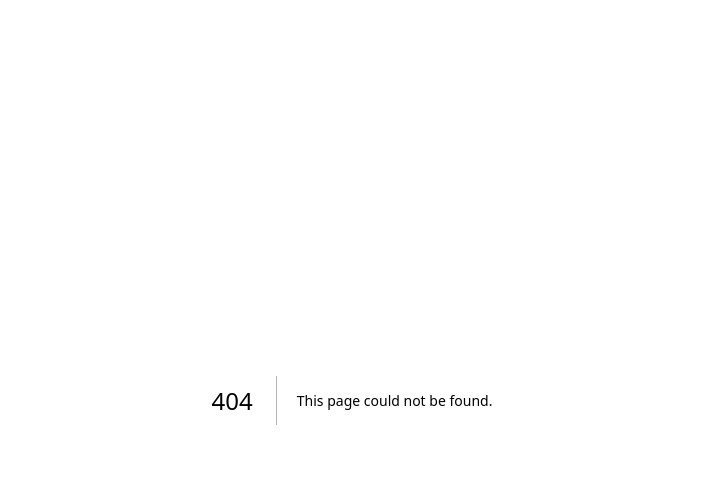
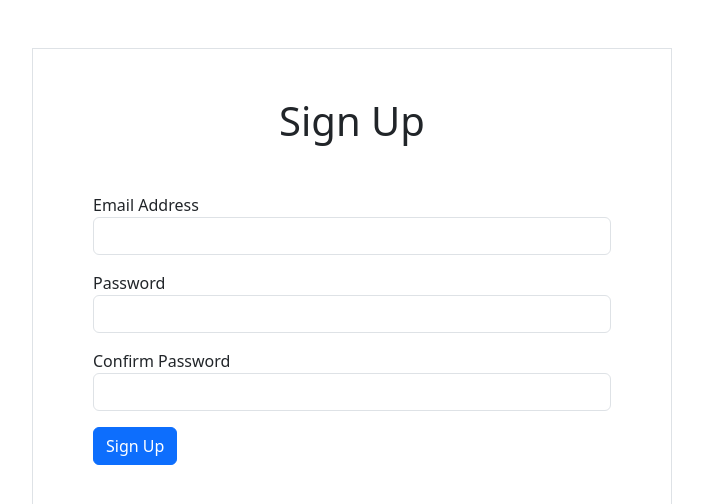
Before and after one commit to HuseyinKaraman/microservice-ticketing-app, a Next.js app in the folder client/: page /auth/signup in a window 1280 px wide. Before the commit this address had no page. Shown: the top 504 px of the page, without its empty margins (288-991 px from the left). Built offline with nearby package versions, Linux system fonts and the light colour scheme.

Commit message:
added signin & signup

```diff
--- /dev/null
+++ b/client/pages/auth/signup.js
@@ -0,0 +1,69 @@
+import React, { useState } from "react";
+import Router from "next/router";
+import useRequest from "../../hooks/use-request";
+
+
+const Signup = () => {
+    const [email, setEmail] = useState("");
+    const [password, setPassword] = useState("");
+    const [confirmPassword, setConfirmPassword] = useState("");
+    const { doRequest, errors } = useRequest({
+      url: "http://microservice-ticketing.test/api/users/signup",
+      method: "post",
+      body: {
+        email,
+        password,
+      },
+      onSuccess: () => Router.push("/"),
+    });
+
+  const handleSubmit = async (e) => {
+    e.preventDefault();
+
+    if (password !== confirmPassword) {
+      alert("Password does not match");
+      return;
+    }
+
+    await doRequest();
+  };
+
+  return (
+    <div className="container mt-5 w-50 border p-5">
+      <h1 className="mb-3 text-center">Sign Up</h1>
+      <form className="container mt-5" onSubmit={handleSubmit}>
+        <div className="form-group mb-3">
+          <label>Email Address</label>
+          <input
+            className="form-control"
+            type="email"
+            value={email}
+            onChange={(e) => setEmail(e.target.value)}
+          />
+        </div>
+        <div className="form-group mb-3">
+          <label>Password</label>
+          <input
+            className="form-control"
+            type="password"
+            value={password}
+            onChange={(e) => setPassword(e.target.value)}
+          />
+        </div>
+        <div className="form-group mb-3">
+          <label>Confirm Password</label>
+          <input
+            className="form-control"
+            type="password"
+            value={confirmPassword}
+            onChange={(e) => setConfirmPassword(e.target.value)}
+          />
+        </div>
+        {errors}
+        <button className="btn btn-primary">Sign Up</button>
+      </form>
+    </div>
+  );
+};
+
+export default Signup;
```
Also changed, not shown: client/pages/auth/signin.js (added, +42 -0 lines).
